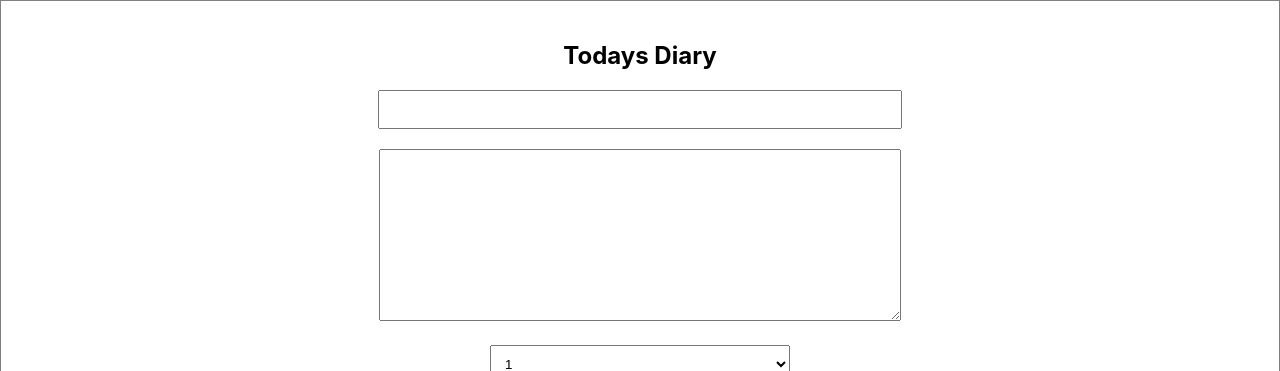
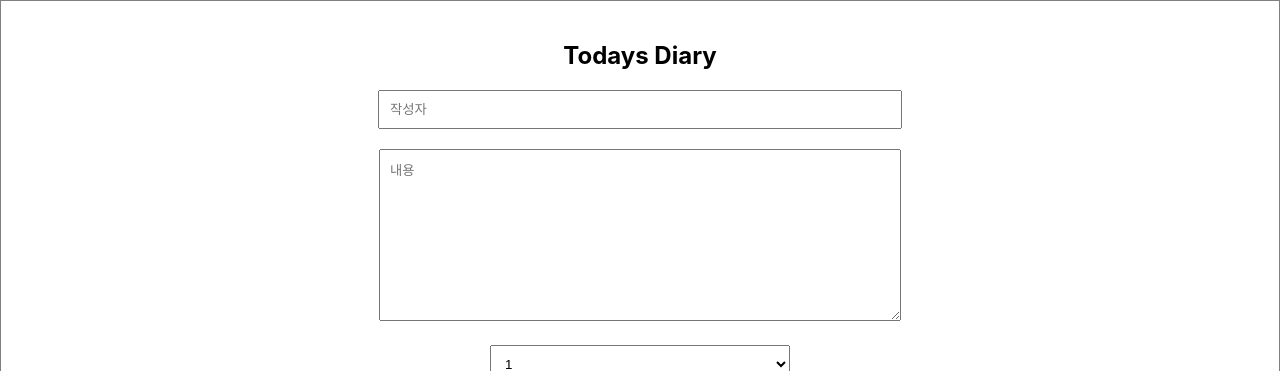
Before and after one commit to ckly/reactStudy, a React (Create React App) app: page / in a window 1280 px wide. Shown: the top 371 px of the page. Built offline with nearby package versions, Linux system fonts and the light colour scheme.

Commit message:
사용자 입력

```diff
--- a/src/DiaryEditor.js
+++ b/src/DiaryEditor.js
@@ -1,9 +1,12 @@
-import { useState } from "react";
+import { useRef, useState } from "react";
+
 const DiaryEditor = () => {
+  const authorInput = useRef();
+const contentInput = useRef();
   const [status,setStatus] = useState({
     author : "",
     content : "",
-    emotion : "",
+    emotion : "1",
   });
 
   const handleChgStatus = (e)=>{
@@ -13,7 +16,17 @@ const DiaryEditor = () => {
     });
   };
 const handleSubmit = ()=>{
-  console.log(status);
+  if(status.author.length<2){
+    alert("작성자는 두자 이상으로 입력하세요.");
+    authorInput.current.focus();
+    return ;
+  }
+
+  if(status.content.length<2){
+    alert("내용은 5자 이상 입력해야 합니다.");
+    contentInput.current.focus();
+    return ;
+  }
   alert("save Success!")
 };
 
@@ -22,14 +35,18 @@ const handleSubmit = ()=>{
       <h2>Todays Diary</h2>
       <div>
         <input name="author"
+        ref = {authorInput}
           value={status.author}
           onChange={handleChgStatus}
+          placeholder="작성자"
         />
       </div>
       <div>
         <textarea name="content"
+        ref = {contentInput}
           value={status.content}
           onChange={handleChgStatus}
+          placeholder="내용"
         />
       </div>
       <div>
```
